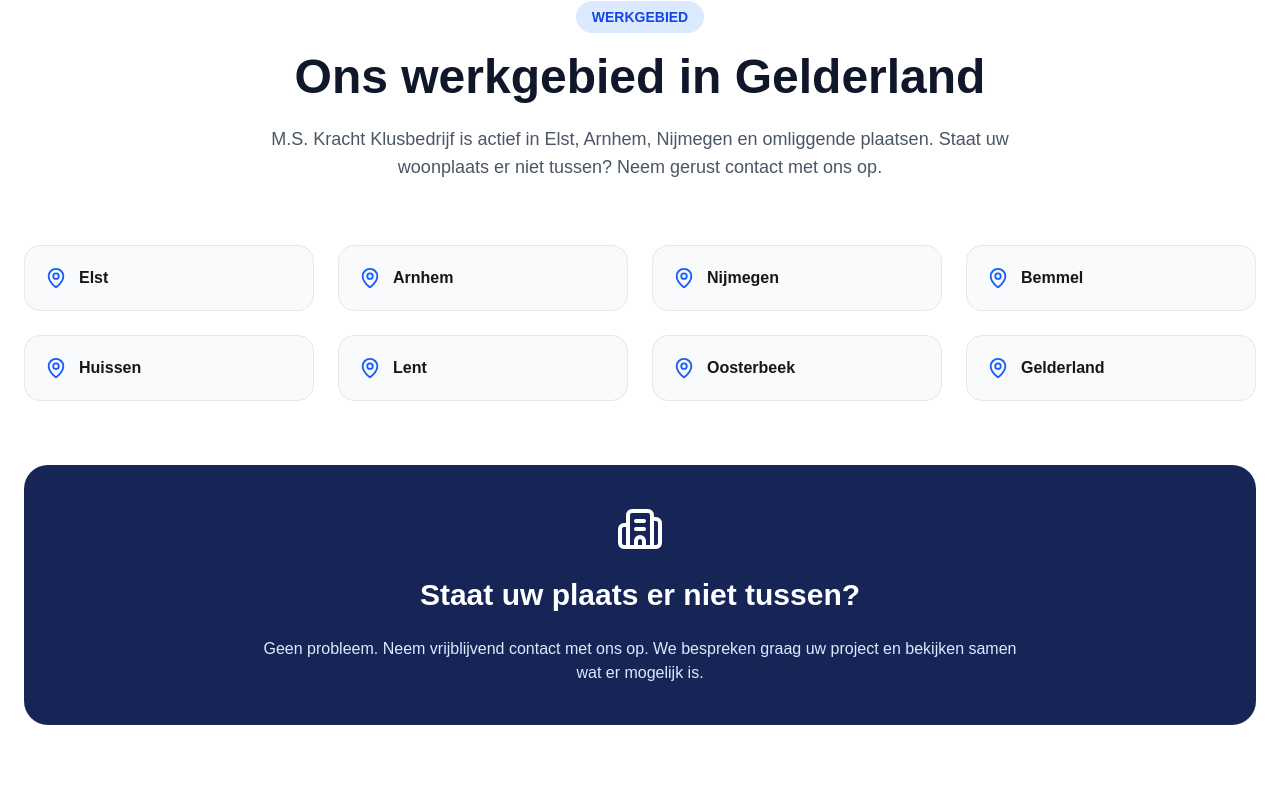
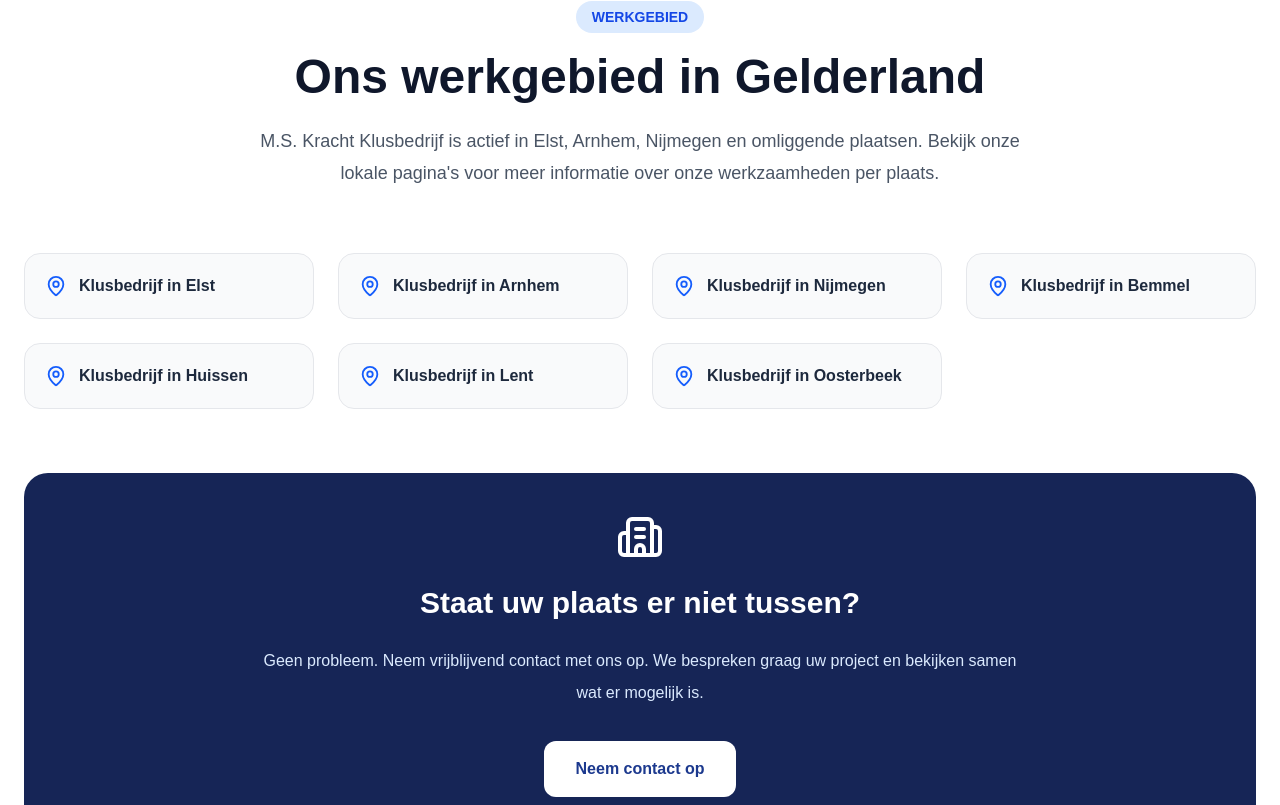
Before and after one commit to Meisamkali2/krachtklusbedrijf-ms, a Next.js app: page / in a window 1280 px wide. Shown: the part 6935-7740 px from the top of the page. Built offline with nearby package versions, Linux system fonts and the light colour scheme.

Commit message:
Improve internal links for service areas

```diff
--- a/app/components/ServiceArea.tsx
+++ b/app/components/ServiceArea.tsx
@@ -1,14 +1,14 @@
+import Link from "next/link";
 import { MapPin, Building2 } from "lucide-react";
 
 const cities = [
-  "Elst",
-  "Arnhem",
-  "Nijmegen",
-  "Bemmel",
-  "Huissen",
-  "Lent",
-  "Oosterbeek",
-  "Gelderland",
+  { name: "Elst", href: "/elst" },
+  { name: "Arnhem", href: "/arnhem" },
+  { name: "Nijmegen", href: "/nijmegen" },
+  { name: "Bemmel", href: "/bemmel" },
+  { name: "Huissen", href: "/huissen" },
+  { name: "Lent", href: "/lent" },
+  { name: "Oosterbeek", href: "/oosterbeek" },
 ];
 
 export default function ServiceArea() {
@@ -24,23 +24,29 @@
             Ons werkgebied in Gelderland
           </h2>
 
-          <p className="mx-auto mt-6 max-w-3xl text-lg text-gray-600">
+          <p className="mx-auto mt-6 max-w-3xl text-lg leading-8 text-gray-600">
             M.S. Kracht Klusbedrijf is actief in Elst, Arnhem, Nijmegen
-            en omliggende plaatsen. Staat uw woonplaats er niet tussen?
-            Neem gerust contact met ons op.
+            en omliggende plaatsen. Bekijk onze lokale pagina's voor meer
+            informatie over onze werkzaamheden per plaats.
           </p>
         </div>
 
         <div className="mt-16 grid gap-6 sm:grid-cols-2 md:grid-cols-3 lg:grid-cols-4">
           {cities.map((city) => (
-            <div
-              key={city}
-              className="flex items-center gap-3 rounded-2xl border border-gray-200 bg-gray-50 p-5 transition hover:border-blue-500 hover:bg-blue-50"
+            <Link
+              key={city.href}
+              href={city.href}
+              className="group flex items-center gap-3 rounded-2xl border border-gray-200 bg-gray-50 p-5 transition hover:-translate-y-1 hover:border-blue-500 hover:bg-blue-50 hover:shadow-md"
             >
-              <MapPin className="text-blue-600" size={22} />
+              <MapPin
+                className="text-blue-600 transition group-hover:scale-110"
+                size={22}
+              />
 
-              <span className="font-semibold">{city}</span>
-            </div>
+              <span className="font-semibold text-slate-800 group-hover:text-blue-700">
+                Klusbedrijf in {city.name}
+              </span>
+            </Link>
           ))}
         </div>
 
@@ -51,11 +57,18 @@
             Staat uw plaats er niet tussen?
           </h3>
 
-          <p className="mx-auto mt-6 max-w-3xl text-blue-100">
+          <p className="mx-auto mt-6 max-w-3xl leading-8 text-blue-100">
             Geen probleem. Neem vrijblijvend contact met ons op.
             We bespreken graag uw project en bekijken samen wat er
             mogelijk is.
           </p>
+
+          <Link
+            href="#contact"
+            className="mt-8 inline-block rounded-xl bg-white px-8 py-4 font-semibold text-blue-900 transition hover:scale-105 hover:bg-blue-50"
+          >
+            Neem contact op
+          </Link>
         </div>
       </div>
     </section>
```
